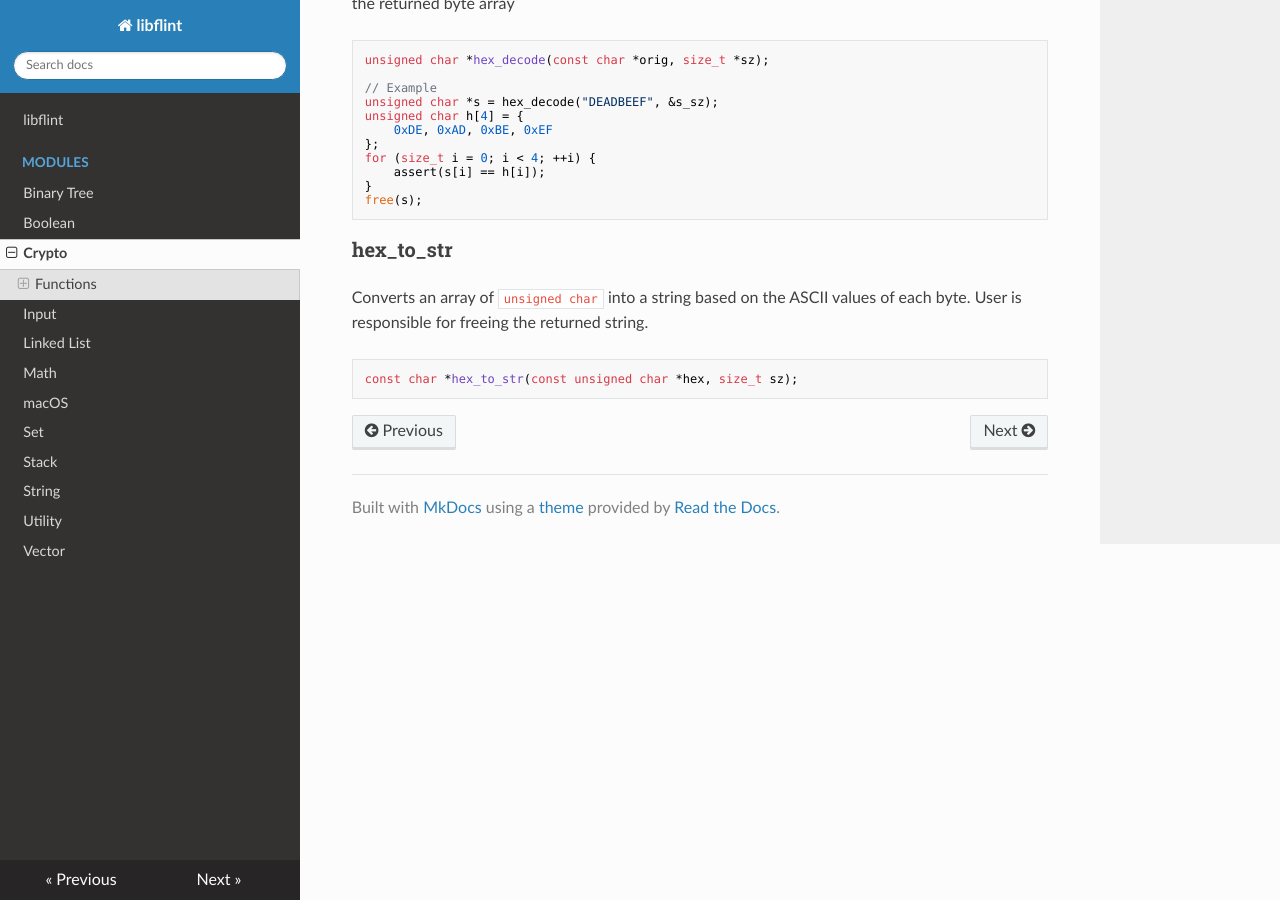
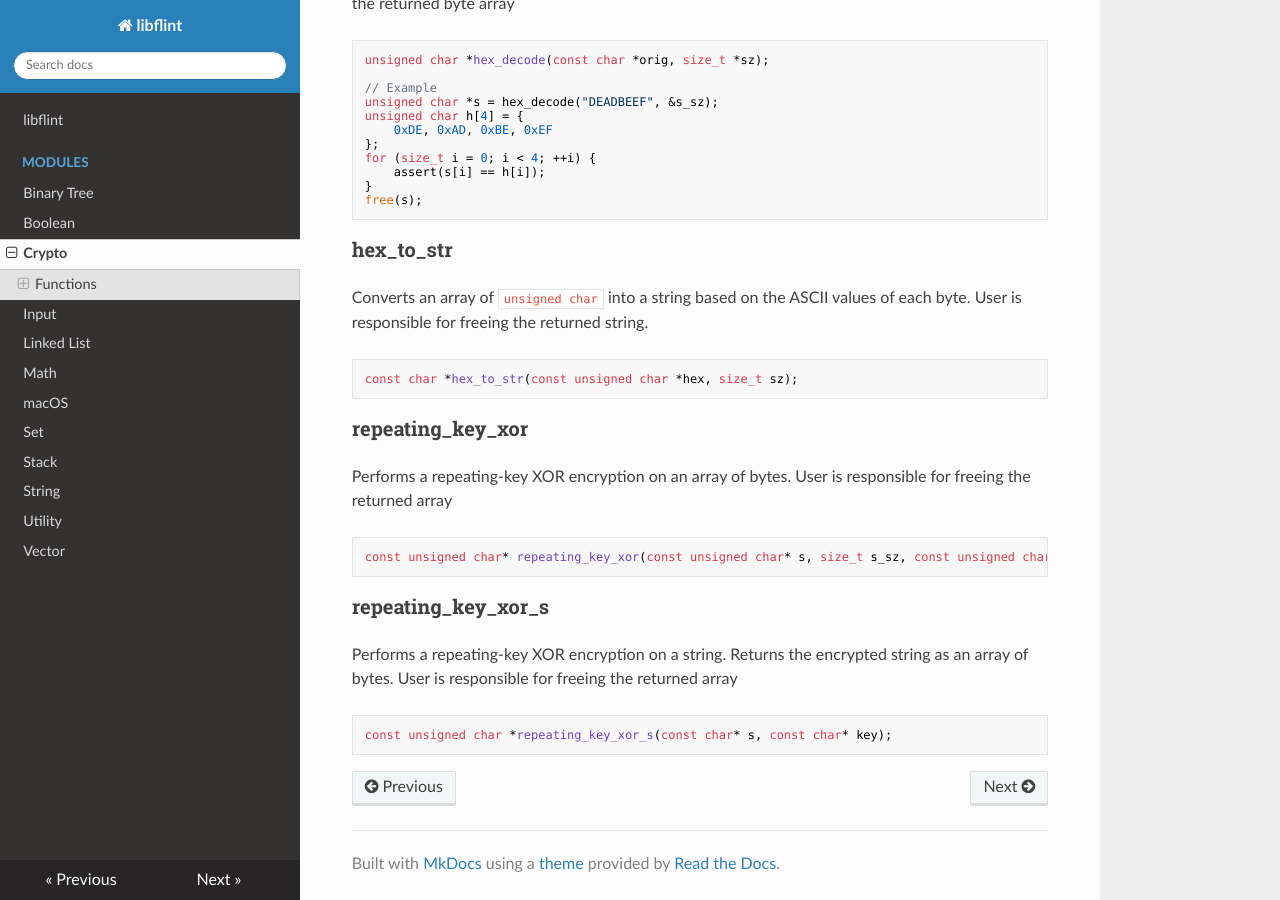
Before and after one commit to fputs/libflint, an MkDocs documentation site: the page built from docs/crypto.md, in a window 1280 px wide and 900 px high, scrolled down 1031 px. Built offline with MkDocs 1.6.1, drawn with Linux system fonts in a browser that asks for light colours; nearby versions of some CDN libraries; some of the changed text lies outside the part shown.

Commit message:
repeating key xor

````diff
--- a/docs/crypto.md
+++ b/docs/crypto.md
@@ -66,3 +66,20 @@ responsible for freeing the returned string.
 ```c
 const char *hex_to_str(const unsigned char *hex, size_t sz);
 ```
+
+###  repeating_key_xor
+
+Performs a repeating-key XOR encryption on an array of bytes. User is responsible for freeing the returned array
+
+```c
+const unsigned char* repeating_key_xor(const unsigned char* s, size_t s_sz, const unsigned char* key, size_t k_sz);
+```
+
+### repeating_key_xor_s
+
+Performs a repeating-key XOR encryption on a string. Returns the encrypted string as an array of bytes. User is
+responsible for freeing the returned array
+
+```c
+const unsigned char *repeating_key_xor_s(const char* s, const char* key);
+```
````
Also changed, not shown: other parts of docs/crypto.md (+1 -1 lines), 3 other files.
